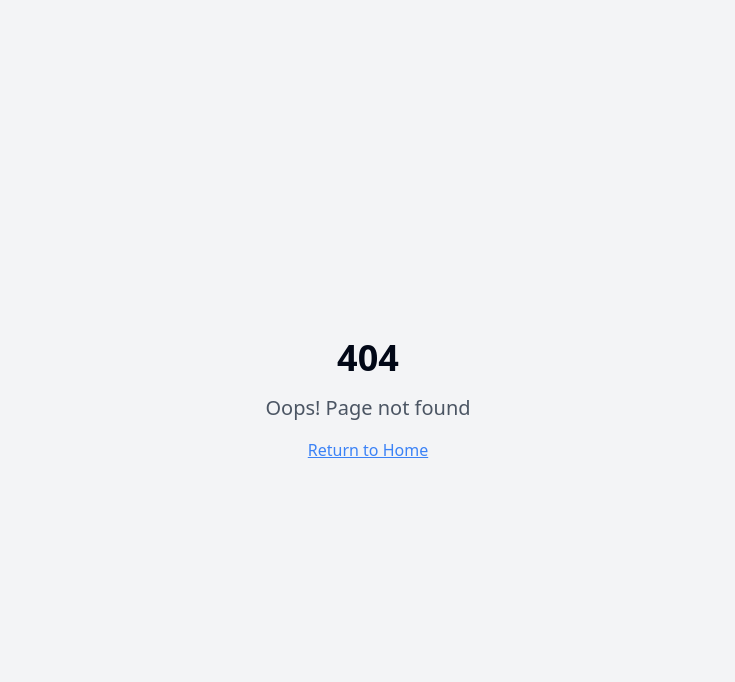
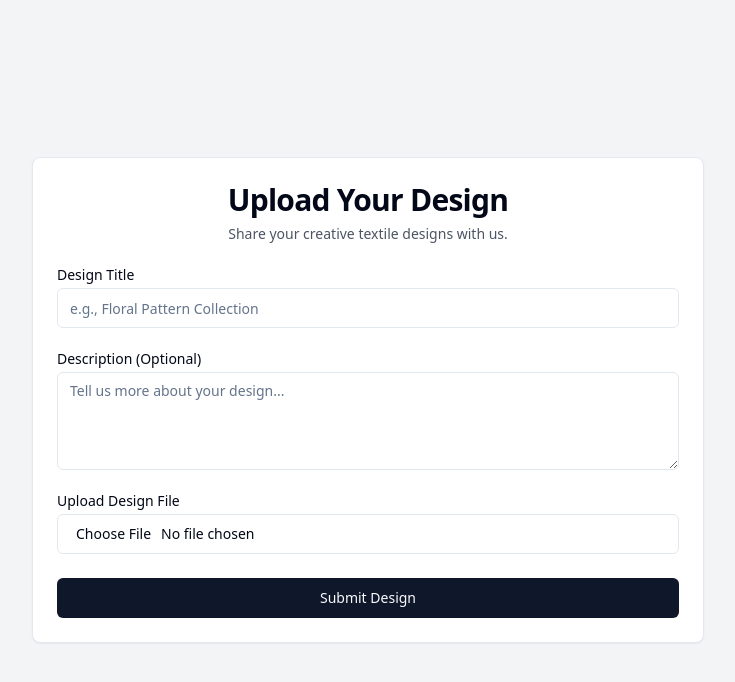
Before and after one commit to supri129/raju-textile, a React (Vite) app: page /upload-design in a window 1280 px wide. Before the commit this address had no page. Shown: the top 682 px of the page, without its empty margins (272-1007 px from the left). Built offline with nearby package versions, Linux system fonts and the light colour scheme.

Commit message:
[dyad] wrote 2 file(s)

```diff
--- a/src/App.tsx
+++ b/src/App.tsx
@@ -5,6 +5,7 @@ import { QueryClient, QueryClientProvider } from "@tanstack/react-query";
 import { BrowserRouter, Routes, Route } from "react-router-dom";
 import Index from "./pages/Index";
 import NotFound from "./pages/NotFound";
+import UploadDesignPage from "./pages/UploadDesignPage"; // Import the new page
 
 const queryClient = new QueryClient();
 
@@ -16,6 +17,7 @@ const App = () => (
       <BrowserRouter>
         <Routes>
           <Route path="/" element={<Index />} />
+          <Route path="/upload-design" element={<UploadDesignPage />} /> {/* New route */}
           {/* ADD ALL CUSTOM ROUTES ABOVE THE CATCH-ALL "*" ROUTE */}
           <Route path="*" element={<NotFound />} />
         </Routes>
--- /dev/null
+++ b/src/pages/UploadDesignPage.tsx
@@ -0,0 +1,110 @@
+"use client";
+
+import React, { useState } from "react";
+import { Button } from "@/components/ui/button";
+import { Input } from "@/components/ui/input";
+import { Label } from "@/components/ui/label";
+import { Textarea } from "@/components/ui/textarea";
+import { Card, CardContent, CardDescription, CardHeader, CardTitle } from "@/components/ui/card";
+import { showSuccess, showError } from "@/utils/toast"; // Assuming these toast utilities exist
+
+const UploadDesignPage = () => {
+  const [designTitle, setDesignTitle] = useState("");
+  const [designDescription, setDesignDescription] = useState("");
+  const [selectedFile, setSelectedFile] = useState<File | null>(null);
+  const [isSubmitting, setIsSubmitting] = useState(false);
+
+  const handleFileChange = (event: React.ChangeEvent<HTMLInputElement>) => {
+    if (event.target.files && event.target.files[0]) {
+      setSelectedFile(event.target.files[0]);
+    } else {
+      setSelectedFile(null);
+    }
+  };
+
+  const handleSubmit = async (event: React.FormEvent) => {
+    event.preventDefault();
+    setIsSubmitting(true);
+
+    if (!designTitle || !selectedFile) {
+      showError("Please provide a design title and select a file.");
+      setIsSubmitting(false);
+      return;
+    }
+
+    // In a real application, you would send this data to a backend server.
+    // For now, we'll simulate an upload.
+    console.log("Uploading Design:", {
+      title: designTitle,
+      description: designDescription,
+      file: selectedFile.name,
+      fileType: selectedFile.type,
+      fileSize: selectedFile.size,
+    });
+
+    // Simulate API call
+    await new Promise((resolve) => setTimeout(resolve, 2000));
+
+    showSuccess("Design uploaded successfully! (Backend integration needed for actual storage)");
+    setDesignTitle("");
+    setDesignDescription("");
+    setSelectedFile(null);
+    setIsSubmitting(false);
+  };
+
+  return (
+    <div className="min-h-screen flex items-center justify-center bg-gray-100 dark:bg-background py-12 px-4">
+      <Card className="w-full max-w-2xl">
+        <CardHeader className="text-center">
+          <CardTitle className="text-3xl font-bold">Upload Your Design</CardTitle>
+          <CardDescription className="text-gray-600 dark:text-muted-foreground">
+            Share your creative textile designs with us.
+          </CardDescription>
+        </CardHeader>
+        <CardContent>
+          <form onSubmit={handleSubmit} className="space-y-6">
+            <div className="grid w-full items-center gap-1.5">
+              <Label htmlFor="designTitle">Design Title</Label>
+              <Input
+                id="designTitle"
+                type="text"
+                placeholder="e.g., Floral Pattern Collection"
+                value={designTitle}
+                onChange={(e) => setDesignTitle(e.target.value)}
+                required
+              />
+            </div>
+            <div className="grid w-full items-center gap-1.5">
+              <Label htmlFor="designDescription">Description (Optional)</Label>
+              <Textarea
+                id="designDescription"
+                placeholder="Tell us more about your design..."
+                value={designDescription}
+                onChange={(e) => setDesignDescription(e.target.value)}
+                rows={4}
+              />
+            </div>
+            <div className="grid w-full items-center gap-1.5">
+              <Label htmlFor="designFile">Upload Design File</Label>
+              <Input
+                id="designFile"
+                type="file"
+                accept="image/*,.pdf,.ai,.eps,.svg" // Common design file types
+                onChange={handleFileChange}
+                required
+              />
+              {selectedFile && (
+                <p className="text-sm text-muted-foreground mt-2">Selected file: {selectedFile.name}</p>
+              )}
+            </div>
+            <Button type="submit" className="w-full" disabled={isSubmitting}>
+              {isSubmitting ? "Uploading..." : "Submit Design"}
+            </Button>
+          </form>
+        </CardContent>
+      </Card>
+    </div>
+  );
+};
+
+export default UploadDesignPage;
```
